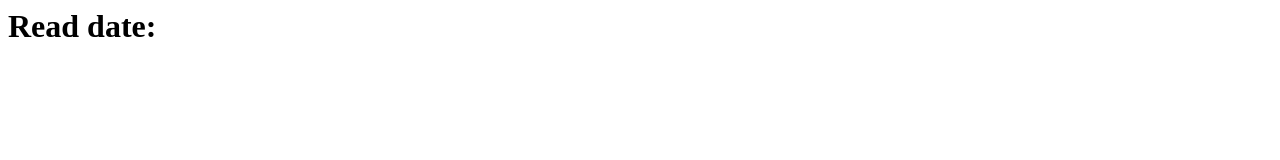
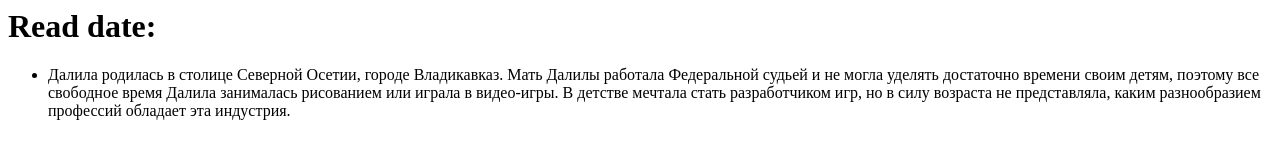
Before and after one commit to bialyPies/gallery, a plain HTML site: page ajaxD.html in a window 1280 px wide. Drawn offline with nearby package versions, Linux system fonts and the light colour scheme.

Commit message:
try change ajaxD

```diff
--- a/aboutDali.xml
+++ b/aboutDali.xml
@@ -11,6 +11,9 @@
 		<text>
 			Будучи очень стеснительной и необщительной, боялась пойти в художественную школу, поэтому с первого по четвертый класс занималась на дому с известным художником Станиславом Харином. Мать хотела, чтобы она стала ювелиром.
 		</text>
+	</text2>
+	<text3>
+		<title>ab3</title>
 		<text>
 			В тринадцать лет попробовала пойти в художественную школу им.Тавасиева, и хотя Далилу приняли сразу в предвыпускной (или просто третий) класс, она проучилась там не больше недели, а потом сама ушла.
 		</text>
--- a/ajaxD.html
+++ b/ajaxD.html
@@ -13,7 +13,6 @@
 		<script  src="https://code.jquery.com/jquery-3.3.1.js"
   integrity="sha256-2Kok7MbOyxpgUVvAk/HJ2jigOSYS2auK4Pfzbm7uH60="
   crossorigin="anonymous"></script>
-		<script src="jquery.js"></script>
 		<script>
 			$(document).ready(function(){
 				$("#text1").append("<ul></ul>");
@@ -22,10 +21,30 @@
 					url:"aboutDali.xml",
 					dataType:"xml",
 					success:function(xml){
+						// $(xml).find("text1").each(function(){
+						// 	var title=$(this).find("title").text();
+						// 	var text=$(this).find("text").text();
+						// 	$("<li></li>").html(title+", "+text).appendTo("#text1 ul");
+						// })
 						$(xml).find("text1").each(function(){
-							var title=$(this).find("title").text();
 							var text=$(this).find("text").text();
-							$("<li></li>").html(title+", "+text).appendTo("#text1 ul");
+							$("<li></li>").html(text).appendTo("#text1 ul");
+						})
+						$(xml).find("text2").each(function(){
+							var text=$(this).find("text").text();
+							$("<li></li>").html(text).appendTo("#text2 ul");
+						})
+						$(xml).find("text3").each(function(){
+							var text=$(this).find("text").text();
+							$("<li></li>").html(text).appendTo("#text3 ul");
+						})
+						$(xml).find("text4").each(function(){
+							var text=$(this).find("text").text();
+							$("<li></li>").html(text).appendTo("#text4 ul");
+						})
+						$(xml).find("text5").each(function(){
+							var text=$(this).find("text").text();
+							$("<li></li>").html(text).appendTo("#text5 ul");
 						})
 					}
 				})
```
